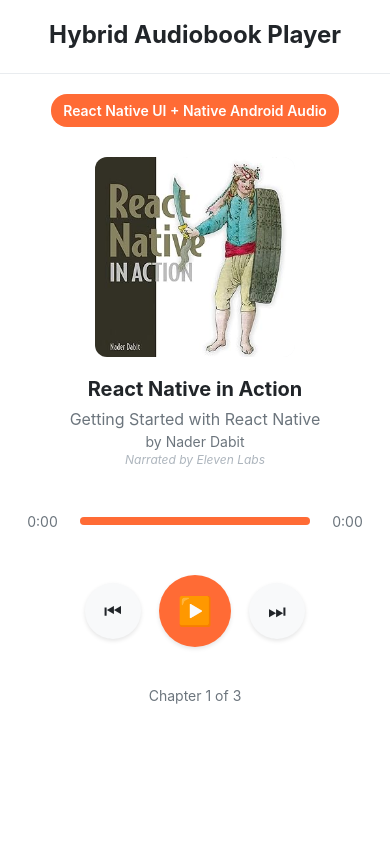
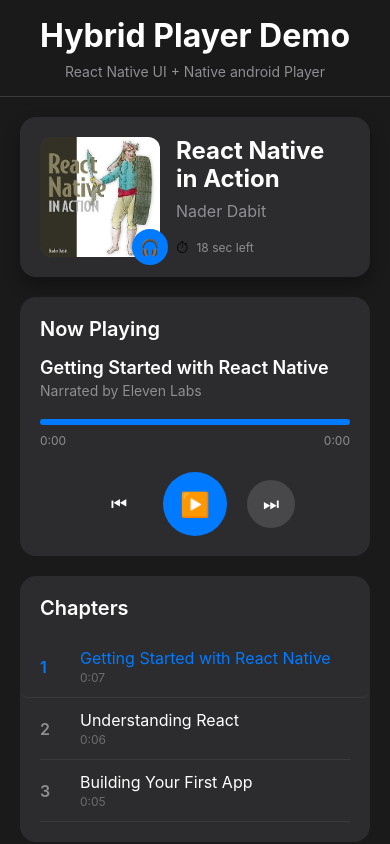
Before and after one commit to mikeveit1/HybridPlayerDemo, a React Native app: screen / in a window 390 px wide. Built offline with nearby package versions, Linux system fonts and the light colour scheme.

Commit message:
UI revamp

```diff
--- a/src/components/AudioPlayer.tsx
+++ b/src/components/AudioPlayer.tsx
@@ -9,6 +9,7 @@
   NativeModules,
   NativeEventEmitter,
   Image,
+  ScrollView,
 } from 'react-native';
 import { Colors } from '../constants/colors';
 import { useAudiobook } from '../hooks/useAudiobook';
@@ -213,44 +214,46 @@
     );
   }
 
+  // Calculate time remaining
+  const totalDuration = audiobook.audiobook.chapters.reduce((acc, chapter) => acc + chapter.duration, 0);
+  const remainingTime = totalDuration - (playerState.position +
+    audiobook.audiobook.chapters.slice(0, currentChapterIndex).reduce((acc, chapter) => acc + chapter.duration, 0));
+
   return (
-    <View style={styles.container}>
-      <View style={styles.architectureBadge}>
-        <Text style={styles.architectureText}>
-          React Native UI + Native {Platform.OS == 'ios' ? 'iOS' : 'Android'} Audio
-        </Text>
-      </View>
-
-      <View style={styles.trackInfo}>
-        <View style={styles.coverArtContainer}>
+    <ScrollView style={styles.container} showsVerticalScrollIndicator={false}>
+      {/* Hero Card */}
+      <View style={styles.heroCard}>
+        <View style={styles.coverContainer}>
           <Image
             source={audiobook.audiobook.coverArt as any}
             style={styles.coverArt}
             resizeMode="cover"
-            onError={() => console.log('Cover art failed to load')}
           />
-          <View style={styles.coverArtPlaceholder}>
-            <Text style={styles.placeholderText}>🎧</Text>
+          <View style={styles.audioIndicator}>
+            <Text style={styles.audioIcon}>🎧</Text>
           </View>
         </View>
-        <Text style={styles.trackTitle}>{audiobook.audiobook.title}</Text>
-        <Text style={styles.trackSubtitle}>{currentChapter.title}</Text>
-        <Text style={styles.authorText}>by {audiobook.audiobook.author}</Text>
-        <Text style={styles.narratorText}>Narrated by {audiobook.audiobook.narrator}</Text>
+
+        <View style={styles.bookInfo}>
+          <Text style={styles.bookTitle}>{audiobook.audiobook.title}</Text>
+          <Text style={styles.authorName}>{audiobook.audiobook.author}</Text>
+
+          <View style={styles.timeRemaining}>
+            <Text style={styles.timeIcon}>⏱</Text>
+            <Text style={styles.timeText}>{Math.ceil(remainingTime)} sec left</Text>
+          </View>
+        </View>
       </View>
 
-      <View style={styles.progressContainer}>
-        <Text style={styles.timeText}>{formatTime(playerState.position)}</Text>
-        <TouchableOpacity
-          style={styles.progressBar}
-          onPress={(e) => {
-            const { locationX } = e.nativeEvent;
-            const progressBarWidth = 200;
-            const newPosition = (locationX / progressBarWidth) * playerState.duration;
-            seek(newPosition);
-          }}
-        >
-          <View style={styles.progressTrack}>
+      {/* Now Playing */}
+      <View style={styles.nowPlayingCard}>
+        <Text style={styles.sectionTitle}>Now Playing</Text>
+        <Text style={styles.chapterTitle}>{currentChapter.title}</Text>
+        <Text style={styles.narratorText}>Narrated by {audiobook.audiobook.narrator}</Text>
+
+        {/* Progress */}
+        <View style={styles.progressSection}>
+          <View style={styles.progressBar}>
             <View
               style={[
                 styles.progressFill,
@@ -258,28 +261,31 @@
               ]}
             />
           </View>
-        </TouchableOpacity>
+          <View style={styles.timeContainer}>
+            <Text style={styles.timeText}>{formatTime(playerState.position)}</Text>
             <Text style={styles.timeText}>{formatTime(playerState.duration)}</Text>
           </View>
+        </View>
 
+        {/* Controls */}
         <View style={styles.controlsContainer}>
           <TouchableOpacity
             style={[styles.controlButton, currentChapterIndex === 0 && styles.disabledButton]}
             onPress={previousChapter}
             disabled={currentChapterIndex === 0}
           >
-          <Text style={styles.controlButtonText}>⏮</Text>
+            <Text style={styles.controlIcon}>⏮</Text>
           </TouchableOpacity>
 
           <TouchableOpacity
-          style={[styles.controlButton, styles.playButton]}
+            style={styles.playButton}
             onPress={playerState.isPlaying ? pause : play}
             disabled={playerState.isLoading || playerState.playbackState === 'error'}
           >
             {playerState.isLoading ? (
               <ActivityIndicator size="small" color={Colors.text.inverse} />
             ) : (
-            <Text style={styles.playButtonText}>
+              <Text style={styles.playIcon}>
                 {playerState.isPlaying ? '⏸' : '▶️'}
               </Text>
             )}
@@ -293,14 +299,47 @@
             onPress={nextChapter}
             disabled={currentChapterIndex === audiobook.audiobook.chapters.length - 1}
           >
-          <Text style={styles.controlButtonText}>⏭</Text>
+            <Text style={styles.controlIcon}>⏭</Text>
           </TouchableOpacity>
         </View>
+      </View>
 
+      {/* Chapter List */}
+      <View style={styles.chapterList}>
+        <Text style={styles.sectionTitle}>Chapters</Text>
+        {audiobook.audiobook.chapters.map((chapter, index) => (
+          <TouchableOpacity
+            key={chapter.id}
+            style={[
+              styles.chapterItem,
+              index === currentChapterIndex && styles.activeChapterItem
+            ]}
+            onPress={() => setCurrentChapterIndex(index)}
+          >
             <View style={styles.chapterInfo}>
-        <Text style={styles.chapterInfoText}>
-          Chapter {currentChapterIndex + 1} of {audiobook.audiobook.chapters.length}
+              <Text style={[
+                styles.chapterNumber,
+                index === currentChapterIndex && styles.activeChapterText
+              ]}>
+                {index + 1}
               </Text>
+              <View style={styles.chapterDetails}>
+                <Text style={[
+                  styles.chapterTitleText,
+                  index === currentChapterIndex && styles.activeChapterText
+                ]}>
+                  {chapter.title}
+                </Text>
+                <Text style={styles.chapterDuration}>
+                  {formatTime(chapter.duration)}
+                </Text>
+              </View>
+            </View>
+            {index === currentChapterIndex && playerState.isPlaying && (
+              <Text style={styles.playingIndicator}>♪</Text>
+            )}
+          </TouchableOpacity>
+        ))}
       </View>
 
       {playerState.error && (
@@ -308,7 +347,7 @@
           <Text style={styles.errorBannerText}>{playerState.error}</Text>
         </View>
       )}
-    </View>
+    </ScrollView>
   );
 };
 
@@ -316,12 +355,12 @@
   container: {
     flex: 1,
     backgroundColor: Colors.background.primary,
-    padding: 20,
   },
   loadingContainer: {
     flex: 1,
     justifyContent: 'center',
     alignItems: 'center',
+    padding: 40,
   },
   loadingText: {
     marginTop: 16,
@@ -332,165 +371,207 @@
     flex: 1,
     justifyContent: 'center',
     alignItems: 'center',
+    padding: 40,
   },
   errorText: {
     color: Colors.status.error,
     fontSize: 16,
     textAlign: 'center',
   },
-  architectureBadge: {
+  heroCard: {
+    flexDirection: 'row',
+    backgroundColor: Colors.background.card,
+    margin: 20,
+    borderRadius: 16,
+    padding: 20,
+    shadowColor: Colors.shadow.light,
+    shadowOffset: { width: 0, height: 8 },
+    shadowOpacity: 0.3,
+    shadowRadius: 16,
+    elevation: 8,
+  },
+  coverContainer: {
+    position: 'relative',
+    marginRight: 16,
+  },
+  coverArt: {
+    width: 120,
+    height: 120,
+    borderRadius: 12,
+    backgroundColor: Colors.neutral.lightGray,
+  },
+  audioIndicator: {
+    position: 'absolute',
+    bottom: -8,
+    right: -8,
     backgroundColor: Colors.primary.orange,
-    paddingHorizontal: 12,
-    paddingVertical: 8,
+    borderRadius: 20,
+    padding: 8,
+  },
+  audioIcon: {
+    fontSize: 16,
+  },
+  bookInfo: {
+    flex: 1,
+    justifyContent: 'center',
+  },
+  bookTitle: {
+    fontSize: 24,
+    fontWeight: '700',
+    color: Colors.text.primary,
+    marginBottom: 8,
+    lineHeight: 28,
+  },
+  authorName: {
+    fontSize: 16,
+    color: Colors.text.secondary,
+    marginBottom: 16,
+  },
+  timeRemaining: {
+    flexDirection: 'row',
+    alignItems: 'center',
+  },
+  timeIcon: {
+    fontSize: 16,
+    marginRight: 8,
+  },
+  nowPlayingCard: {
+    backgroundColor: Colors.background.card,
+    marginHorizontal: 20,
+    marginBottom: 20,
     borderRadius: 16,
-    alignSelf: 'center',
-    marginBottom: 30,
+    padding: 20,
   },
-  architectureText: {
-    color: Colors.text.inverse,
+  sectionTitle: {
+    fontSize: 20,
+    fontWeight: '600',
+    color: Colors.text.primary,
+    marginBottom: 16,
+  },
+  chapterTitle: {
+    fontSize: 18,
+    fontWeight: '600',
+    color: Colors.text.primary,
+    marginBottom: 4,
+  },
+  narratorText: {
     fontSize: 14,
-    fontWeight: '600',
-    textAlign: 'center',
-  },
-  trackInfo: {
-    alignItems: 'center',
-    marginBottom: 40,
-  },
-  coverArtContainer: {
-    position: 'relative',
+    color: Colors.text.secondary,
     marginBottom: 20,
   },
-  coverArt: {
-    width: 200,
-    height: 200,
-    borderRadius: 12,
-    backgroundColor: Colors.neutral.lightGray,
-    shadowColor: Colors.shadow.light,
-    shadowOffset: { width: 0, height: 4 },
-    shadowOpacity: 0.3,
-    shadowRadius: 8,
-    elevation: 6,
-  },
-  coverArtPlaceholder: {
-    position: 'absolute',
-    top: 0,
-    left: 0,
-    width: 200,
-    height: 200,
-    justifyContent: 'center',
-    alignItems: 'center',
-    borderRadius: 12,
-    backgroundColor: Colors.background.secondary,
-    zIndex: -1,
-  },
-  placeholderText: {
-    fontSize: 48,
-    color: Colors.text.secondary,
-  },
-  trackTitle: {
-    fontSize: 20,
-    fontWeight: 'bold',
-    color: Colors.text.primary,
-    textAlign: 'center',
-    marginBottom: 8,
-  },
-  trackSubtitle: {
-    fontSize: 16,
-    color: Colors.text.secondary,
-    textAlign: 'center',
-    marginBottom: 4,
-  },
-  authorText: {
-    fontSize: 14,
-    color: Colors.text.secondary,
-    marginBottom: 2,
-  },
-  narratorText: {
-    fontSize: 12,
-    color: Colors.text.light,
-    fontStyle: 'italic',
-  },
-  progressContainer: {
-    flexDirection: 'row',
-    alignItems: 'center',
-    marginBottom: 40,
-  },
-  timeText: {
-    fontSize: 14,
-    color: Colors.text.secondary,
-    minWidth: 45,
-    textAlign: 'center',
+  progressSection: {
+    marginBottom: 24,
   },
   progressBar: {
-    flex: 1,
-    marginHorizontal: 15,
-    paddingVertical: 10,
-  },
-  progressTrack: {
-    height: 8,
+    height: 6,
     backgroundColor: Colors.neutral.mediumGray,
-    borderRadius: 4,
+    borderRadius: 3,
+    marginBottom: 8,
   },
   progressFill: {
     height: '100%',
     backgroundColor: Colors.primary.orange,
-    borderRadius: 4,
+    borderRadius: 3,
+  },
+  timeContainer: {
+    flexDirection: 'row',
+    justifyContent: 'space-between',
+  },
+  timeText: {
+    fontSize: 12,
+    color: Colors.text.secondary,
   },
   controlsContainer: {
     flexDirection: 'row',
     justifyContent: 'center',
     alignItems: 'center',
-    marginBottom: 40,
+    gap: 20,
   },
   controlButton: {
-    width: 56,
-    height: 56,
-    borderRadius: 28,
-    backgroundColor: Colors.background.secondary,
+    width: 48,
+    height: 48,
+    borderRadius: 24,
+    backgroundColor: Colors.neutral.lightGray,
     justifyContent: 'center',
     alignItems: 'center',
-    marginHorizontal: 6,
-    shadowColor: Colors.shadow.light,
-    shadowOffset: { width: 0, height: 2 },
-    shadowOpacity: 1,
-    shadowRadius: 4,
-    elevation: 3,
+  },
+  controlIcon: {
+    fontSize: 18,
+    color: Colors.text.primary,
   },
   playButton: {
-    width: 72,
-    height: 72,
-    borderRadius: 36,
+    width: 64,
+    height: 64,
+    borderRadius: 32,
     backgroundColor: Colors.primary.orange,
-    marginHorizontal: 12,
+    justifyContent: 'center',
+    alignItems: 'center',
   },
-  controlButtonText: {
-    fontSize: 20,
-    color: Colors.text.primary,
-  },
-  playButtonText: {
-    fontSize: 28,
+  playIcon: {
+    fontSize: 24,
     color: Colors.text.inverse,
   },
-  skipText: {
-    fontSize: 12,
-    color: Colors.text.primary,
-    fontWeight: '600',
+  disabledButton: {
+    backgroundColor: Colors.neutral.darkGray,
   },
-  disabledButton: {
-    backgroundColor: Colors.neutral.lightGray,
+  chapterList: {
+    backgroundColor: Colors.background.card,
+    marginHorizontal: 20,
+    marginBottom: 20,
+    borderRadius: 16,
+    padding: 20,
+  },
+  chapterItem: {
+    flexDirection: 'row',
+    alignItems: 'center',
+    justifyContent: 'space-between',
+    paddingVertical: 12,
+    borderBottomWidth: 1,
+    borderBottomColor: Colors.neutral.mediumGray,
+  },
+  activeChapterItem: {
+    backgroundColor: Colors.neutral.darkGray,
+    marginHorizontal: -20,
+    paddingHorizontal: 20,
+    borderRadius: 8,
   },
   chapterInfo: {
+    flexDirection: 'row',
     alignItems: 'center',
-    marginBottom: 30,
+    flex: 1,
   },
-  chapterInfoText: {
-    fontSize: 14,
+  chapterNumber: {
+    fontSize: 16,
+    fontWeight: '600',
     color: Colors.text.secondary,
+    marginRight: 16,
+    minWidth: 24,
+  },
+  activeChapterText: {
+    color: Colors.primary.orange,
+  },
+  chapterDetails: {
+    flex: 1,
+  },
+  chapterTitleText: {
+    fontSize: 16,
+    color: Colors.text.primary,
+    marginBottom: 2,
+  },
+  chapterDuration: {
+    fontSize: 12,
+    color: Colors.text.tertiary,
+  },
+  playingIndicator: {
+    fontSize: 16,
+    color: Colors.primary.orange,
   },
   errorBanner: {
     backgroundColor: Colors.status.error,
-    padding: 12,
-    borderRadius: 8,
+    marginHorizontal: 20,
+    marginBottom: 20,
+    borderRadius: 12,
+    padding: 16,
   },
   errorBannerText: {
     color: Colors.text.inverse,
--- a/src/constants/colors.ts
+++ b/src/constants/colors.ts
@@ -1,51 +1,59 @@
 export const Colors = {
+  background: {
+    primary: '#1A1A1A',
+    secondary: '#2A2A2A',
+    card: '#2C2C2E',
+  },
+  text: {
+    primary: '#FFFFFF',
+    secondary: '#8E8E93',
+    tertiary: '#6D6D70',
+    inverse: '#1A1A1A',
+  },
   primary: {
-    orange: '#FF6B35',
-    darkOrange: '#E55A2B',
-    lightOrange: '#FF8A65',
-  },
-  secondary: {
-    teal: '#00BFA6',
-    darkTeal: '#00A693',
-    lightTeal: '#26C6DA',
+    orange: '#007AFF',
+    blue: '#32ADE6',
   },
   neutral: {
-    white: '#FFFFFF',
-    lightGray: '#F8F9FA',
-    mediumGray: '#E9ECEF',
-    darkGray: '#6C757D',
-    charcoal: '#343A40',
-    black: '#212529',
-  },
-  text: {
-    primary: '#212529',
-    secondary: '#6C757D',
-    light: '#ADB5BD',
-    inverse: '#FFFFFF',
-  },
-  background: {
-    primary: '#FFFFFF',
-    secondary: '#F8F9FA',
-    tertiary: '#E9ECEF',
+    lightGray: '#48484A',
+    mediumGray: '#3A3A3C',
+    darkGray: '#2C2C2E',
   },
   status: {
-    success: '#28A745',
-    warning: '#FFC107',
-    error: '#DC3545',
-    info: '#17A2B8',
-  },
-  player: {
-    progressBar: '#FF6B35',
-    progressBackground: '#E9ECEF',
-    controlActive: '#FF6B35',
-    controlInactive: '#6C757D',
-    timeText: '#343A40',
+    error: '#FF453A',
+    success: '#30D158',
   },
   shadow: {
-    light: 'rgba(0, 0, 0, 0.1)',
-    medium: 'rgba(0, 0, 0, 0.15)',
-    dark: 'rgba(0, 0, 0, 0.25)',
-  },
-} as const;
+    light: '#000000',
+  }
+};
 
 export type ColorKeys = keyof typeof Colors;
+
+export const theme = {
+  colors: {
+    background: '#1A1A1A',
+    surface: '#2A2A2A',
+    primary: '#FFFFFF',
+    secondary: '#A0A0A0',
+    accent: '#007AFF',
+    border: '#3A3A3A'
+  },
+  typography: {
+    title: {
+      fontSize: 28,
+      fontWeight: '700',
+      color: '#FFFFFF'
+    },
+    subtitle: {
+      fontSize: 16,
+      fontWeight: '400',
+      color: '#A0A0A0'
+    },
+    body: {
+      fontSize: 14,
+      fontWeight: '400',
+      color: '#FFFFFF'
+    }
+  }
+}
--- a/src/screens/PlayerScreen.tsx
+++ b/src/screens/PlayerScreen.tsx
@@ -1,8 +1,7 @@
-import React, { useState } from 'react';
+import React from 'react';
 import {
   View,
   Text,
-  Switch,
   StyleSheet,
   SafeAreaView,
   StatusBar,
@@ -14,9 +13,13 @@
 export const PlayerScreen: React.FC = () => {
   return (
     <SafeAreaView style={styles.container}>
+      <StatusBar barStyle="light-content" backgroundColor={Colors.background.primary} />
+
       <View style={styles.header}>
-        <Text style={styles.headerTitle}>Hybrid Audiobook Player</Text>
+        <Text style={styles.appName}>Hybrid Player Demo</Text>
+        <Text style={styles.secondaryText}>React Native UI + Native {Platform.OS == 'ios' ? 'iOS' : 'android'} Player</Text>
       </View>
+
       <AudioPlayer />
     </SafeAreaView>
   );
@@ -28,57 +31,41 @@
     backgroundColor: Colors.background.primary,
   },
   header: {
-    alignItems: 'center',
-    paddingVertical: 20,
-    paddingHorizontal: 16,
+    paddingHorizontal: 20,
+    paddingVertical: 16,
     borderBottomWidth: 1,
     borderBottomColor: Colors.neutral.mediumGray,
   },
-  headerTitle: {
-    fontSize: 24,
-    fontWeight: 'bold',
+  appName: {
+    fontSize: 32,
+    fontWeight: '700',
     color: Colors.text.primary,
-    marginBottom: 4,
+    textAlign: 'center',
+    marginBottom: 8,
   },
-  headerSubtitle: {
+  secondaryText: {
     fontSize: 14,
+    fontWeight: '400',
     color: Colors.text.secondary,
     textAlign: 'center',
   },
-  toggleContainer: {
+  tabContainer: {
     flexDirection: 'row',
-    alignItems: 'center',
     justifyContent: 'center',
-    paddingVertical: 20,
-    backgroundColor: Colors.background.secondary,
-    marginHorizontal: 16,
-    marginVertical: 16,
-    borderRadius: 12,
+    gap: 40,
   },
-  toggleLabel: {
-    fontSize: 16,
+  activeTab: {
+    fontSize: 18,
     fontWeight: '600',
     color: Colors.text.primary,
-    marginHorizontal: 15,
+    borderBottomWidth: 2,
+    borderBottomColor: Colors.primary.orange,
+    paddingBottom: 4,
   },
-  implementationInfo: {
-    alignItems: 'center',
-    paddingHorizontal: 16,
-    marginBottom: 16,
-  },
-  implementationTitle: {
-    fontSize: 16,
-    fontWeight: '600',
-    color: Colors.text.primary,
-    marginBottom: 4,
-  },
-  implementationText: {
-    fontSize: 14,
-    color: Colors.primary.orange,
-    fontWeight: '500',
-    textAlign: 'center',
-  },
-  playerContainer: {
-    flex: 1,
+  inactiveTab: {
+    fontSize: 18,
+    fontWeight: '400',
+    color: Colors.text.secondary,
+    paddingBottom: 4,
   },
 });
```
Also changed, not shown: src/data/mockAudiobook.ts (+6 -6 lines). Lines whose indentation alone changed are shown as unchanged.
